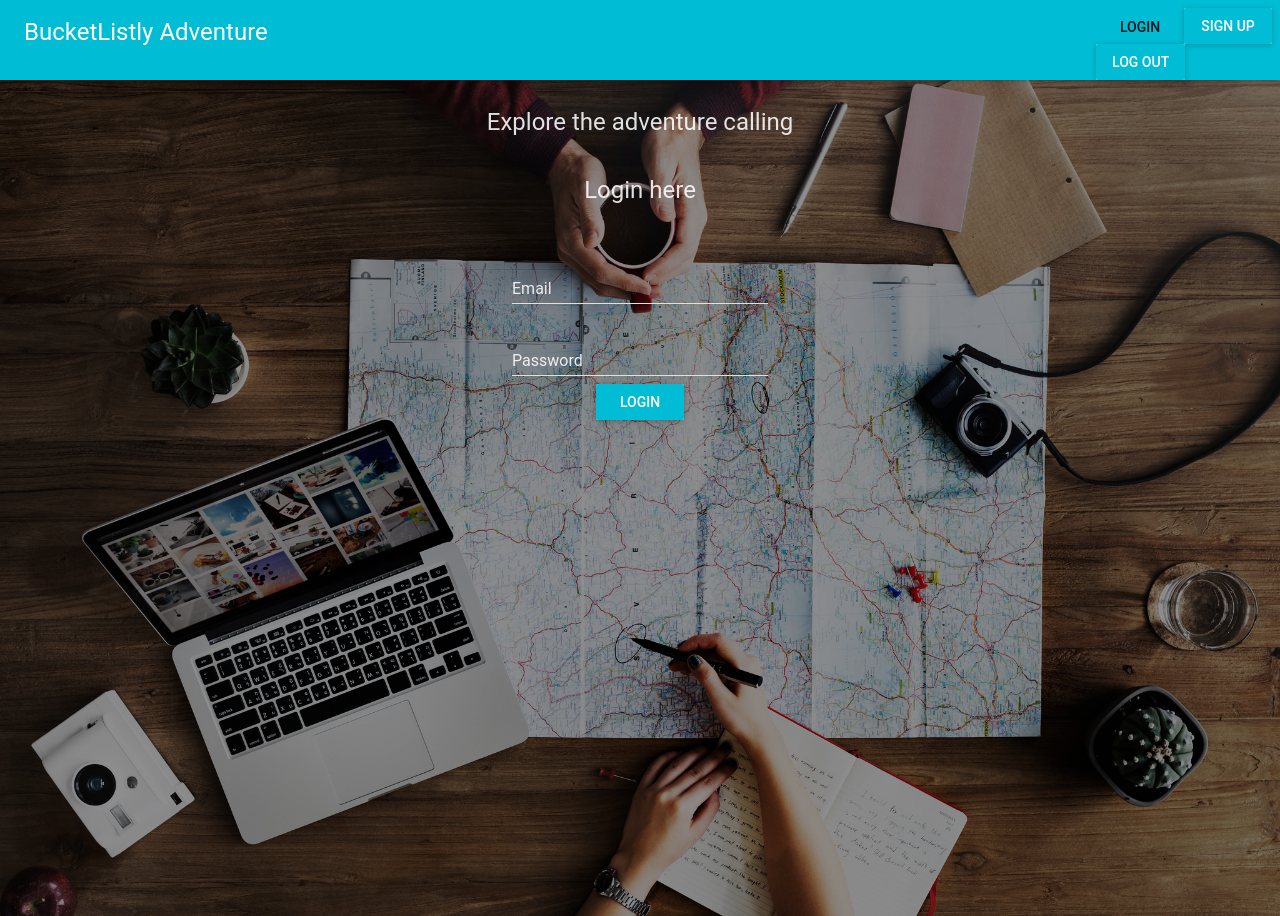
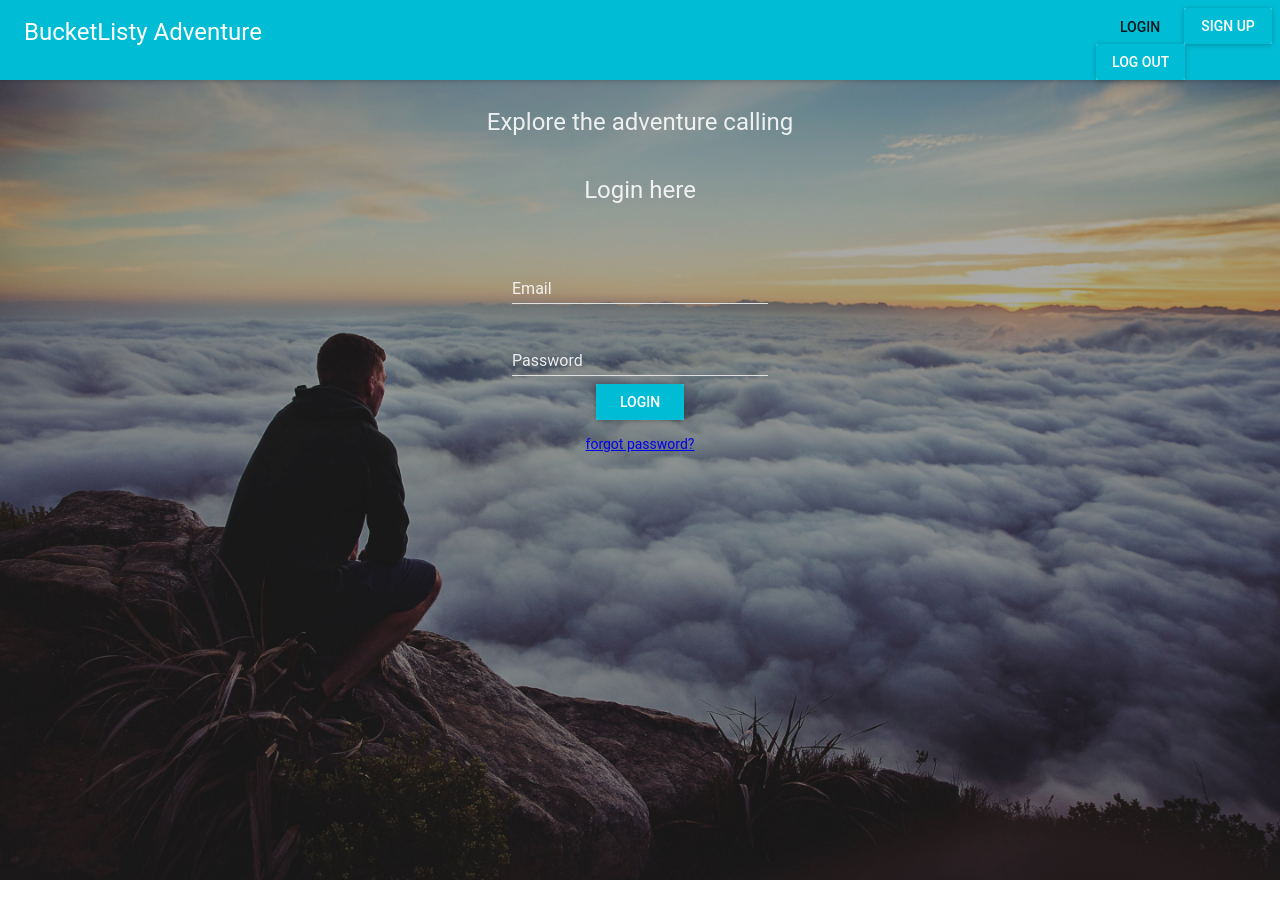
Before and after one commit to rosemaina/bucketlist-react, a React (Create React App) app: page /login in a window 1280 px wide. After the commit the page ends 880 px from the top, so only its background shows below. Built offline with nearby package versions, Linux system fonts and the light colour scheme.

Commit message:
[FEATURE]Add logout function

```diff
--- a/src/components/Login.js
+++ b/src/components/Login.js
@@ -2,12 +2,15 @@ import React, { Component } from 'react';
 import RaisedButton from 'material-ui/RaisedButton';
 import {Card, CardTitle, CardText, CardMedia} from 'material-ui/Card';
 import TextField from 'material-ui/TextField';
-import { Redirect } from 'react-router-dom';
-
+import { Redirect, Link } from 'react-router-dom';
+import { toast } from 'react-toastify';
+import AlertTexts from './AlertTexts';
 
 import Navbar from './Navbar';
 
+
 const axios = require('axios')
+
 
 class Login extends Component {
     constructor(props){
@@ -15,37 +18,47 @@ class Login extends Component {
         this.state={
             email:'',
             password:'',
-            login_success: false
+            login_success: false,
+            logout_success: false
         }
     }
 
+    // Method changes state for every instance of input
     handleChange = (event) => {
         const name = event.target.name
         this.setState({[name]: event.target.value})
     }
 
+    // Method login a user and gives them a token
     login = (event) => {
         event.preventDefault()
         axios.post('http://127.0.0.1:5000/auth/login', {
             email: this.state.email,
             password: this.state.password
-          })
-          .then(resp => {
+          }).then(resp => {
               console.log(resp)
               localStorage.setItem('token', resp.data['token']);
           })
-          .then(() => this.setState({login_success: true }))
+          .then((resp) => this.setState({login_success: true }))
           .catch((error) => {
-            // this.setState({error: error.response.data.error})
-            // this.setState({open: true})
-            console.log(error)
+            toast.error(error.response.data.error)
+
           })
+    }
+
+    // Methods logs out a user
+    handleLogout =(event) =>{
+        console.log('Clicked')
+        event.preventDefault()
+        localStorage.removeItem('token');
+        this.setState({
+            logout_success: true
+        })
     }
 
     render() {
         const style = {
             margin: "auto",
-            // margin: "center",
             width: "50%",
             height: "auto",
             textAlign: 'center',
@@ -56,16 +69,13 @@ class Login extends Component {
             top: "0%",
             right: "0%",
             left: "0%",
-            background: "rgba(0, 0, 0, 0.44)",
+            background: "rgba(0, 0, 0, 0.34)",
         }
 
         const titleStyle ={
             color: "rgba(255, 255, 255, 0.87)",
         }
 
-        const color={
-            color: "rgba(255, 255, 255, 0.87)",
-        }
         const styles={
             hintColor: {
                 color: "rgba(255, 255, 255, 0.87)",
@@ -76,18 +86,23 @@ class Login extends Component {
         }
 
 
-
-
+        // Redirections Conditions
         if (this.state.login_success) {
             return(
                 <Redirect to='/bucketlist' />
+            );
+        }
+
+        if (this.state.logout_success) {
+            return(
+                <Redirect to='/login' />
             );
         }
         return (
             <div>
 
             <Navbar
-            navBarTitle="BucketListly Adventure"
+            navBarTitle="BucketListy Adventure"
             />
             <Card >
                 <CardMedia
@@ -99,7 +114,7 @@ class Login extends Component {
                             <CardTitle
                             titleStyle={titleStyle}
                             title="Login here"/>
-                            <CardText color={color}>
+                            <CardText>
                                 <form onSubmit={this.login}>
                                     <TextField
                                         name="email"
@@ -112,7 +127,6 @@ class Login extends Component {
                                     /><br />
 
                                     <TextField
-                                        color="white"
                                         name="password"
                                         hintText="password"
                                         hintStyle={styles.hintColor}
@@ -122,22 +136,23 @@ class Login extends Component {
                                         onChange = {this.handleChange}
                                     /><br />
                                     <RaisedButton type="submit" label="login" primary={true}/>
+                                    <br/><br/>
+                                    <Link to={'/changepassword'}>
+                                        forgot password?
+                                    </Link>
                                 </form>
                             </CardText>
                         </div>
                     }
                     overlayContentStyle={overlayContentStyle}
                     >
-                    {/* static/clouds.jpg */}
-                    <img src="static/homepage.jpg" alt=""/>
+                    <img src="static/clouds.jpg" alt=""/>
                 </CardMedia>
             </Card>
+            <AlertTexts />
             </div>
         );
   }
 }
-// const style = {
-//     margin: 15,
-//    };
 
 export default Login;
```
